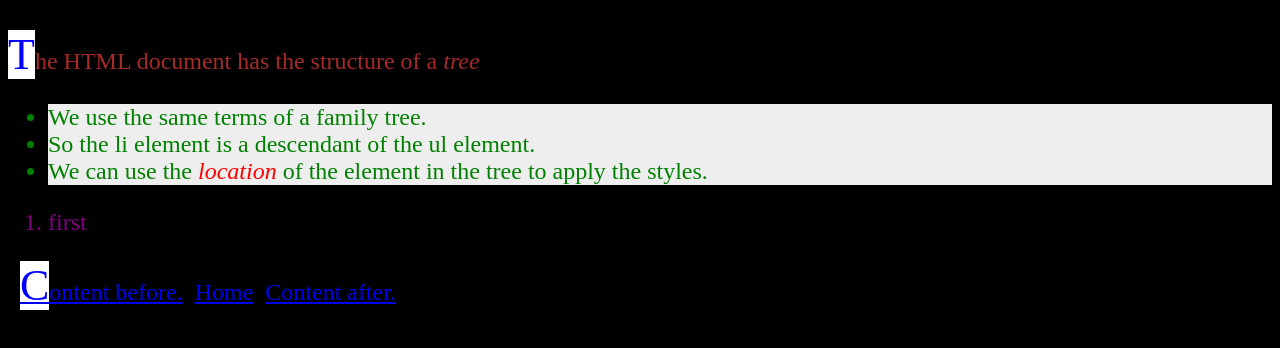
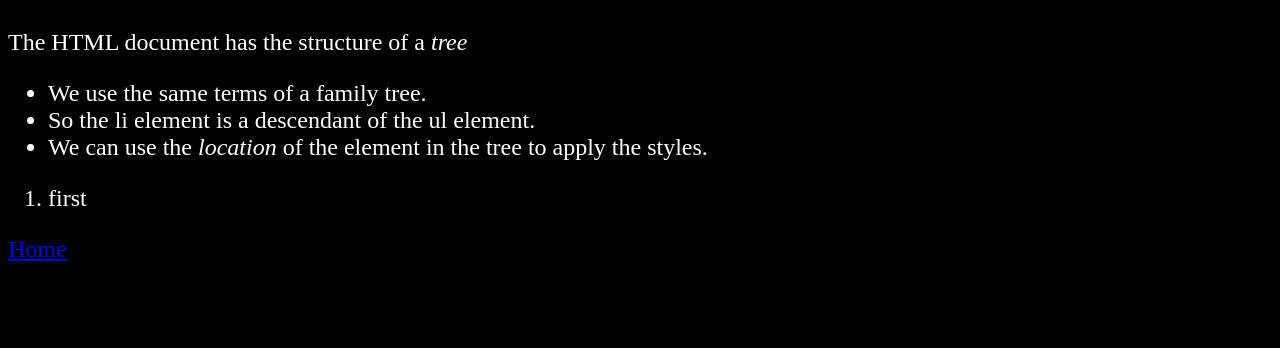
Before and after one commit to FEWD-E-04/css-selectors, a plain HTML site: page doctree-selectors/index.html in a window 1280 px wide. Shown: the part 90-438 px from the top of the page. Drawn offline with Linux system fonts and the light colour scheme.

Commit message:
add readme

```diff
--- a/doctree-selectors/styles.css
+++ b/doctree-selectors/styles.css
@@ -1,3 +1,5 @@
+/* Uncomment the CSS declaration blocks to see how the content looks like*/
+
 body {
     background-color: black;
     color: white;
@@ -5,52 +7,54 @@ body {
 }
 
 /* Descendant */
-li em {
+
+/* li em {
     color: red;
-}
+} */
 
 /* parent-child */
-ul > li {
+
+/* ul > li {
     color: green;
     background-color: #eee;
-}
+} */
 
 /* adjacent sibling*/
 
-h1 + p {
+/* h1 + p {
     color: brown;
-}
+} */
 
 /* general sibling  */
 
-h1 ~ ol {
+/* h1 ~ ol {
     color: purple;
-}
+} */
 
 /* pseudo-class */
 
-a:hover {
+/* a:hover {
     background-color: white;
-}
+} */
 
-a:active {
+/* a:active {
     color: orange;
-}
+} */
 
 /* pseudo-element */
 
-a::before {
+/* a::before {
     content: "Content before.";
     padding: 12px;
-}
+} */
 
-a::after {
+/* a::after {
     content: "Content after.";
     padding: 12px;
-}
+} */
 
-p::first-letter {
+/* p::first-letter {
     color: blue;
     background-color: white;
     font-size: 44px;
-}
+} */
--- a/primary-selectors/styles.css
+++ b/primary-selectors/styles.css
@@ -1,34 +1,40 @@
+/* Uncomment the CSS declaration blocks to see how the content looks like*/
+
 /* element */
 
-body {
+/* body {
     background-color: black;
     color: white;
     font-size: 24px;
-}
+} */
 
 /* grouping */
-h1, h2, li {
+
+/* h1, h2, li {
     color: green;
-}
+} */
 
 /* class */
-.special {
+
+/* .special {
     color: #FF6600;
-}
+} */
 
 /* id */
-#ordered-list {
+
+/* #ordered-list {
     font-style: italic;
-}
+} */
 
 /* combining */
-h1.special {
+
+/* h1.special {
     color: #FF6688;
-}
+} */
 
 /* attribute */
 
-a[href="index.html"] {
+/* a[href="index.html"] {
     color: rgba(252, 186, 3, 0.5);
     padding: 16px;
-}
+} */
```
Also changed, not shown: images/fork-gh.png (added), 1 other file.
